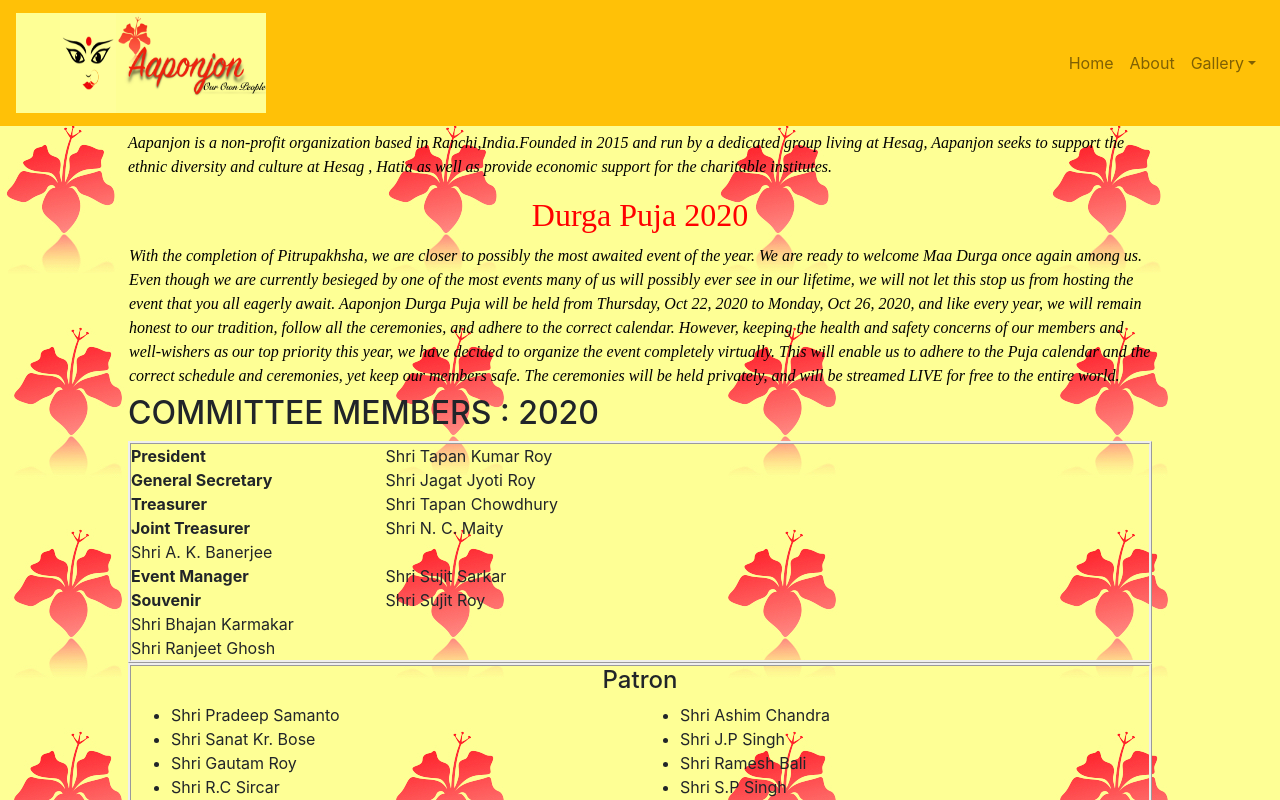
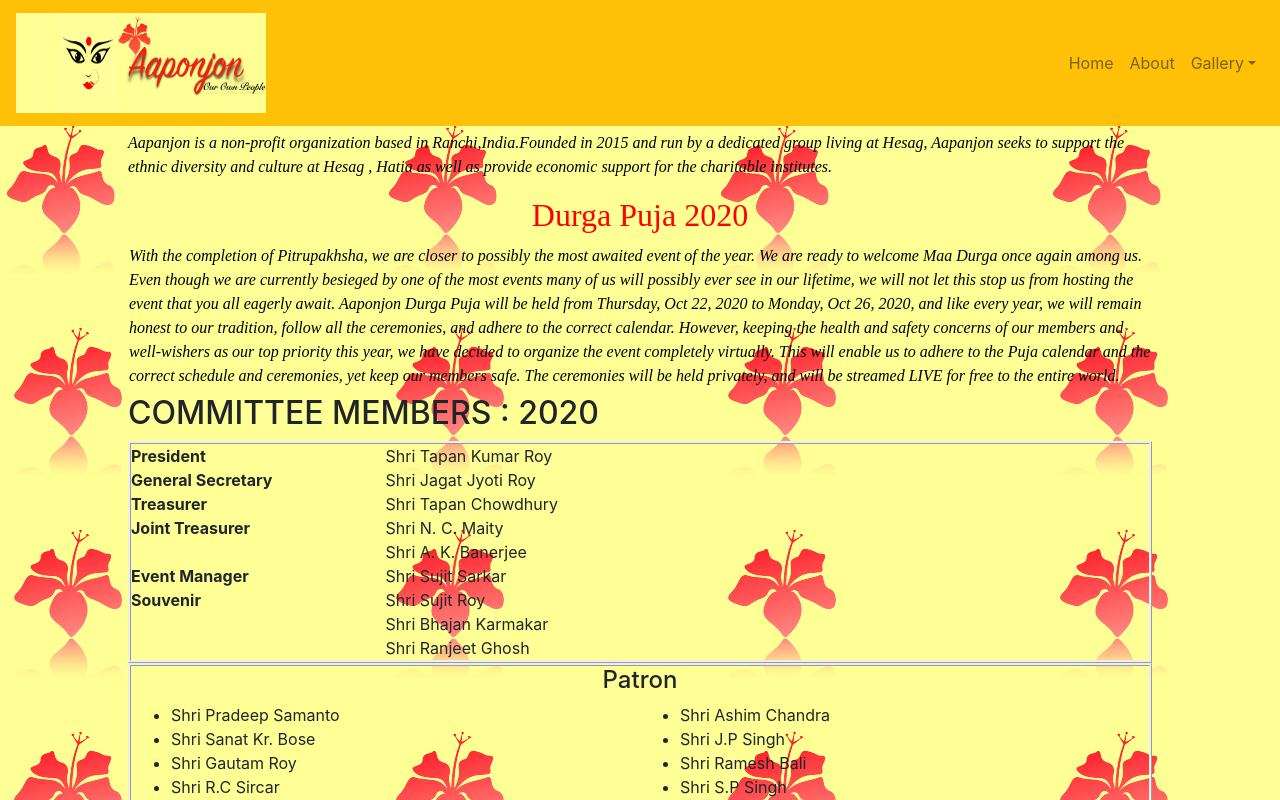
Before and after one commit to DEVkumr/Aaponjon, a React (Create React App) app: page /about in a window 1280 px wide. Shown: the top 800 px of the page. Built offline with nearby package versions, Linux system fonts and the light colour scheme.

Commit message:
About.js alignment fix

```diff
--- a/src/Components/About.js
+++ b/src/Components/About.js
@@ -72,6 +72,7 @@
                             <div className="column_About">Shri N. C. Maity</div>
                         </div>
                         <div className="row_About">
+                            <div className="column_About"></div>
                             <div className="column_About">
                                 Shri A. K. Banerjee
                             </div>
@@ -89,11 +90,13 @@
                             <div className="column_About">Shri Sujit Roy</div>
                         </div>
                         <div className="row_About">
+                            <div className="column_About"></div>
                             <div className="column_About">
                                 Shri Bhajan Karmakar
                             </div>
                         </div>
                         <div className="row_About">
+                            <div className="column_About"></div>
                             <div className="column_About">
                                 Shri Ranjeet Ghosh
                             </div>
```
